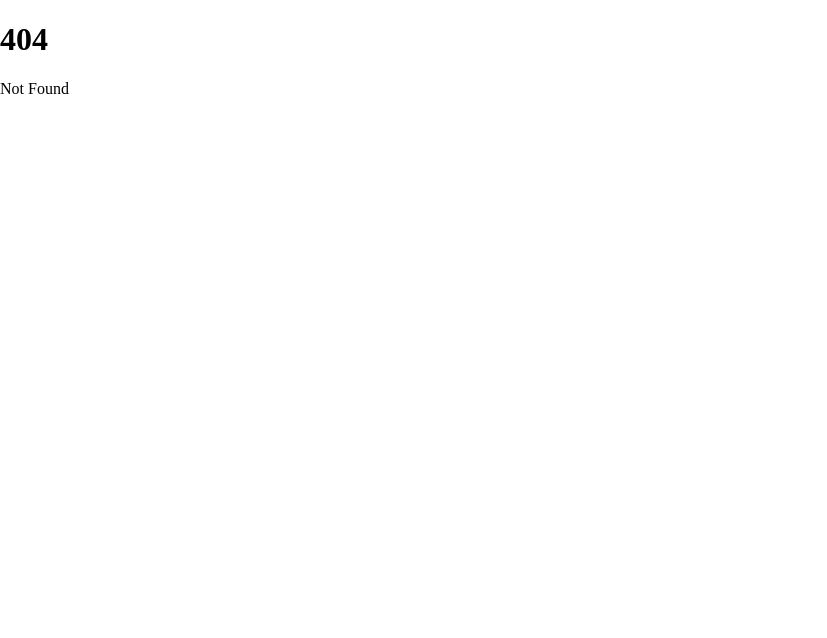
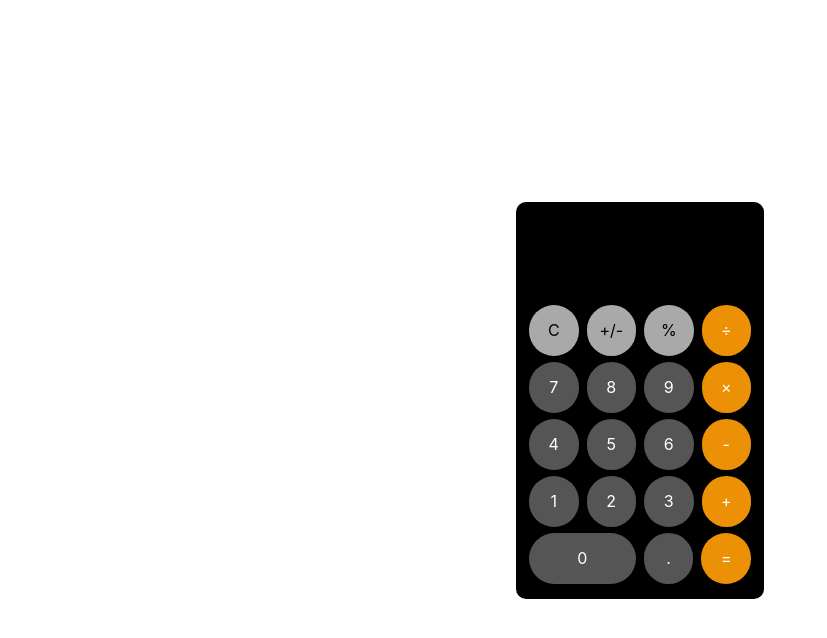
Before and after one commit to yifan117/my-portfolio, a SvelteKit app: page /lib/calculator in a window 1280 px wide. Before the commit this address had no page. Shown: the top 638 px of the page, without its empty margins (0-827 px from the left). Built offline with nearby package versions, Linux system fonts and the light colour scheme.

Commit message:
added calculator

```diff
--- /dev/null
+++ b/src/routes/lib/calculator/+page.svelte
@@ -0,0 +1,288 @@
+<script lang="ts">
+
+    export let console: string = "";
+    export let operation: string = "";
+
+    let runningCalc: string = "";
+    let total: number = 0;
+    let calcs: string[] = [];
+    let pos: number;
+
+    function setValue(value: string) {
+
+        console += value;
+
+    };
+
+    function clear() {
+
+        console = "";
+        total = 0;
+        runningCalc = "";
+        calcs = [];
+
+    };
+
+    function setOperation(op: string) {
+
+        operation = op;
+
+        if (operation == "+") {
+
+            calcs.push(console);
+
+            runningCalc += console + " " + operation + " ";
+
+            calcs.push("+");
+
+            console = "";
+
+        } else if (operation == "pl") {
+
+            console = "-" + console;
+
+        } else if (operation == "-") {
+
+            calcs.push(console);
+
+            runningCalc += console + " " + operation + " ";
+
+            calcs.push("-");
+
+            console = "";
+
+        } else if (operation == "*") {
+
+            calcs.push(console);
+
+            runningCalc += console + " × ";
+
+            calcs.push("*");
+
+            console = "";
+
+        } else if (operation == "/") {
+
+            calcs.push(console);
+
+            runningCalc += console + " ÷ ";
+
+            calcs.push("/");
+
+            console = "";
+
+        } else if (operation == "%") {
+
+            calcs.push(console);
+
+            runningCalc += console + " " + operation + " ";
+
+            calcs.push("%");
+
+            console = "";
+
+        } else if (operation == "=") {
+
+            calcs.push(console);
+
+            runningCalc += console + " " + operation + " ";
+
+            total = eval(calcs.join(""));
+
+            console = total.toString();
+
+        }
+    }
+
+    </script>
+
+    <div class="page">
+        <div class="textfield">
+            <div class="runningcalc">
+                {runningCalc}
+            </div>
+            <div class="total">
+                {console}
+            </div>
+        </div>
+
+        <div class="calcbody">
+            <div class="row">
+                <div class="operationTop" on:click={() => clear()}>C</div>
+                <div class="operationTop" on:click={() => setOperation("pl")}>+/-</div> <!--Need to add this functionality-->
+                <div class="operationTop" on:click={() => setOperation("%")}>%</div>
+                <div class="operationSign" on:click={() => setOperation("/")}>÷</div>
+            </div>
+
+            <div class="row">
+                <div class="digits" on:click={() => setValue("7")}>7</div>
+                <div class="digits" on:click={() => setValue("8")}>8</div>
+                <div class="digits" on:click={() => setValue("9")}>9</div>
+                <div class="operationSign" on:click={() => setOperation("*")}>×</div>
+            </div>
+
+            <div class="row">
+                <div class="digits" on:click={() => setValue("4")}>4</div>
+                <div class="digits" on:click={() => setValue("5")}>5</div>
+                <div class="digits" on:click={() => setValue("6")}>6</div>
+                <div class="operationSign" on:click={() => setOperation("-")}>-</div>
+            </div>
+
+            <div class="row">
+                <div class="digits" on:click={() => setValue("1")}>1</div>
+                <div class="digits" on:click={() => setValue("2")}>2</div>
+                <div class="digits" on:click={() => setValue("3")}>3</div>
+                <div class="operationSign" on:click={() => setOperation("+")}>+</div>
+            </div>
+
+            <div class="row">
+                <div class="zero" on:click={() => setValue("0")}>0</div>
+                <div class="digits" on:click={() => setValue(".")}>.</div>
+                <div class="operationSign" on:click={() => setOperation("=")}>=</div>
+            </div>
+        </div>
+    </div>
+
+    <style>
+
+    .page {
+        height: 100vh;
+        display: flex;
+        align-items: center;
+        justify-content: center;
+        flex-direction: column;
+    }
+
+    .textfield {
+        height: 70px;
+        width: 228px;
+        background-color: #000000;
+        padding: 10px;
+        border-top-left-radius: 10px;
+        border-top-right-radius: 10px;
+    }
+
+    .runningcalc {
+
+        color: #ffffff;
+        align-items: flex-end;
+        display: flex;
+        justify-content: flex-end;
+        opacity: 30%;
+        font-family:-apple-system, BlinkMacSystemFont, 'Segoe UI', Roboto, Oxygen, Ubuntu, Cantarell, 'Open Sans', 'Helvetica Neue', sans-serif;
+        height: 20px;
+        animation-name: fadein;
+        animation-duration: 10s;
+        animation-iteration-count: infinite;
+        animation-direction: alternate;
+    }
+
+    .total {
+        padding: 6px;
+        color: #ffffff;
+        display: flex;
+        font-family:-apple-system, BlinkMacSystemFont, 'Segoe UI', Roboto, Oxygen, Ubuntu, Cantarell, 'Open Sans', 'Helvetica Neue', sans-serif;
+        font-size: 2.5em;
+        justify-content: flex-end;
+        align-items: center;
+    }
+
+    .row {
+        gap: 8px;
+        padding: 3px;
+        display: flex;
+    }
+
+    .digits {
+        width: 45px;
+        height: 45px;
+        font-family:-apple-system, BlinkMacSystemFont, 'Segoe UI', Roboto, Oxygen, Ubuntu, Cantarell, 'Open Sans', 'Helvetica Neue', sans-serif;
+        padding: 3px;
+        text-align: center;
+        background-color: #555555;
+        display: flex;
+        justify-content: center;
+        flex-direction: column;
+        border-radius: 40px;
+        color: #ffffff;
+    }
+
+    .digits:hover {
+        background-color: #ffffff;
+        opacity: 55%;
+        color: #000000;
+        cursor: pointer;
+    }
+
+    .zero {
+        width: 104px;
+        height: 45px;
+        border-radius: 40px;
+        font-family:-apple-system, BlinkMacSystemFont, 'Segoe UI', Roboto, Oxygen, Ubuntu, Cantarell, 'Open Sans', 'Helvetica Neue', sans-serif;
+        background-color: #555555;
+        text-align: center;
+        display: flex;
+        justify-content: center;
+        flex-direction: column;
+        padding: 3px;
+        color: #ffffff;
+    }
+
+    .zero:hover {
+        background-color: #ffffff;
+        opacity: 55%;
+        color: #000000;
+        cursor: pointer;
+    }
+
+    .operationSign {
+        width: 45px;
+        height: 45px;
+        font-family:-apple-system, BlinkMacSystemFont, 'Segoe UI', Roboto, Oxygen, Ubuntu, Cantarell, 'Open Sans', 'Helvetica Neue', sans-serif;
+        padding: 3px;
+        text-align: center;
+        background-color: #ec9006;
+        display: flex;
+        justify-content: center;
+        flex-direction: column;
+        border-radius: 40px;
+        color: #ffffff;
+    }
+
+    .operationSign:hover {
+        background-color: #f5c77e;
+        opacity: 80%;
+        color: #000000;
+        cursor: pointer;
+    }
+
+    .operationTop {
+        width: 45px;
+        height: 45px;
+        font-family:-apple-system, BlinkMacSystemFont, 'Segoe UI', Roboto, Oxygen, Ubuntu, Cantarell, 'Open Sans', 'Helvetica Neue', sans-serif;
+        padding: 3px;
+        text-align: center;
+        background-color: #A9A9A9;
+        display: flex;
+        justify-content: center;
+        flex-direction: column;
+        border-radius: 40px;
+    }
+
+    .operationTop:hover {
+        background-color: #888888;
+        opacity: 80%;
+        color: #ffffff;
+        cursor: pointer;
+    }
+
+    .calcbody {
+        height: 287px;
+        width: 228px;
+        background-color: #000000;
+        padding: 10px;
+        border-bottom-left-radius: 10px;
+        border-bottom-right-radius: 10px;
+    }
+
+    </style>
--- a/src/routes/portfolio_revised_as_marquee/+page.svelte
+++ b/src/routes/portfolio_revised_as_marquee/+page.svelte
@@ -209,7 +209,7 @@
 
     .image_wrapper:hover > .image
         filter blur(10px) brightness(50%)
-        transition 0.3s ease-in
+        transition 0.2s ease-in
 
     .image_wrapper:hover
         box-shadow 0 0 13px 0px rgba(255, 255, 255, 0.1)
```
